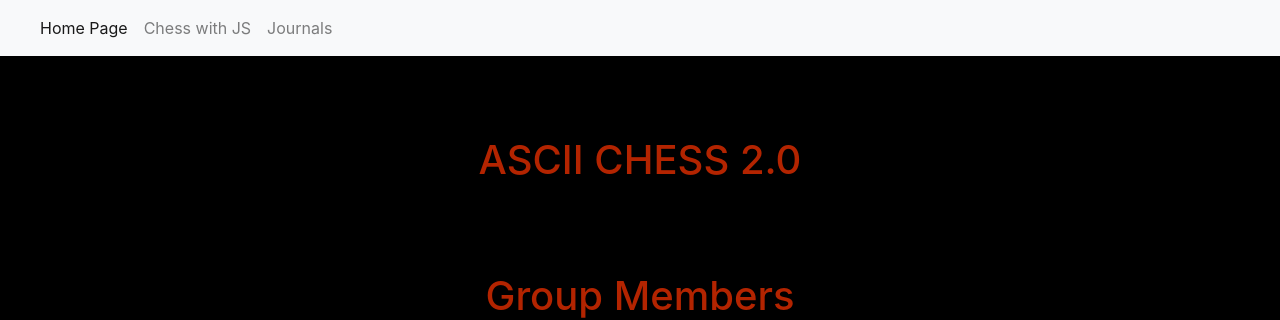
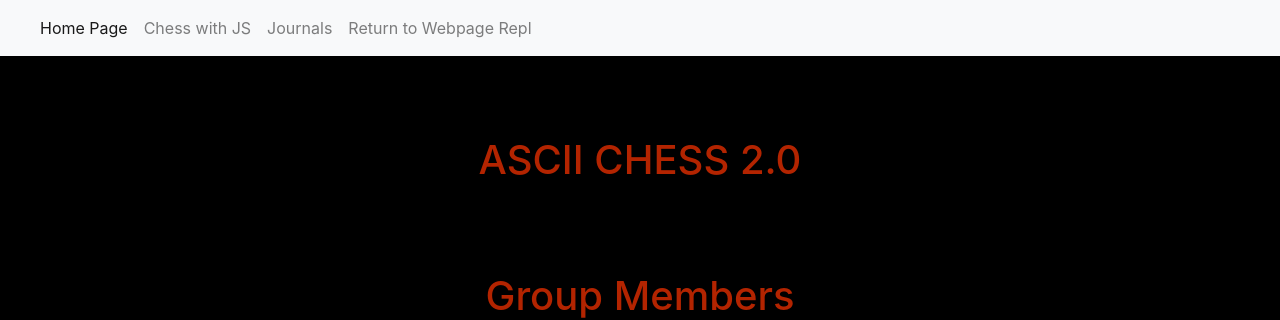
Before and after one commit to colin-szeto/Group-Portfolio, a Flask app: page / in a window 1280 px wide. Shown: the top 320 px of the page. Run offline with Flask 2, Linux system fonts and the light colour scheme; some libraries are stand-ins or nearby versions.

Commit message:
Added return to REPL link to navbar

```diff
--- a/templates/base.html
+++ b/templates/base.html
@@ -24,6 +24,7 @@
           <!--<a class="nav-link active" href="https://repl.it/@colinszeto/Group-Portfolio#templates/home.html">Coding Area </a>-->
           <a class="nav-link" href="chessJs">Chess with JS</a>
           <a class="nav-link" href="journals">Journals</a>
+          <a class="nav-link" href="https://repl.it/@colinszeto/Group-Portfolio#README.md">Return to Webpage Repl</a>
         </div>
       </div>
     </nav>
```
